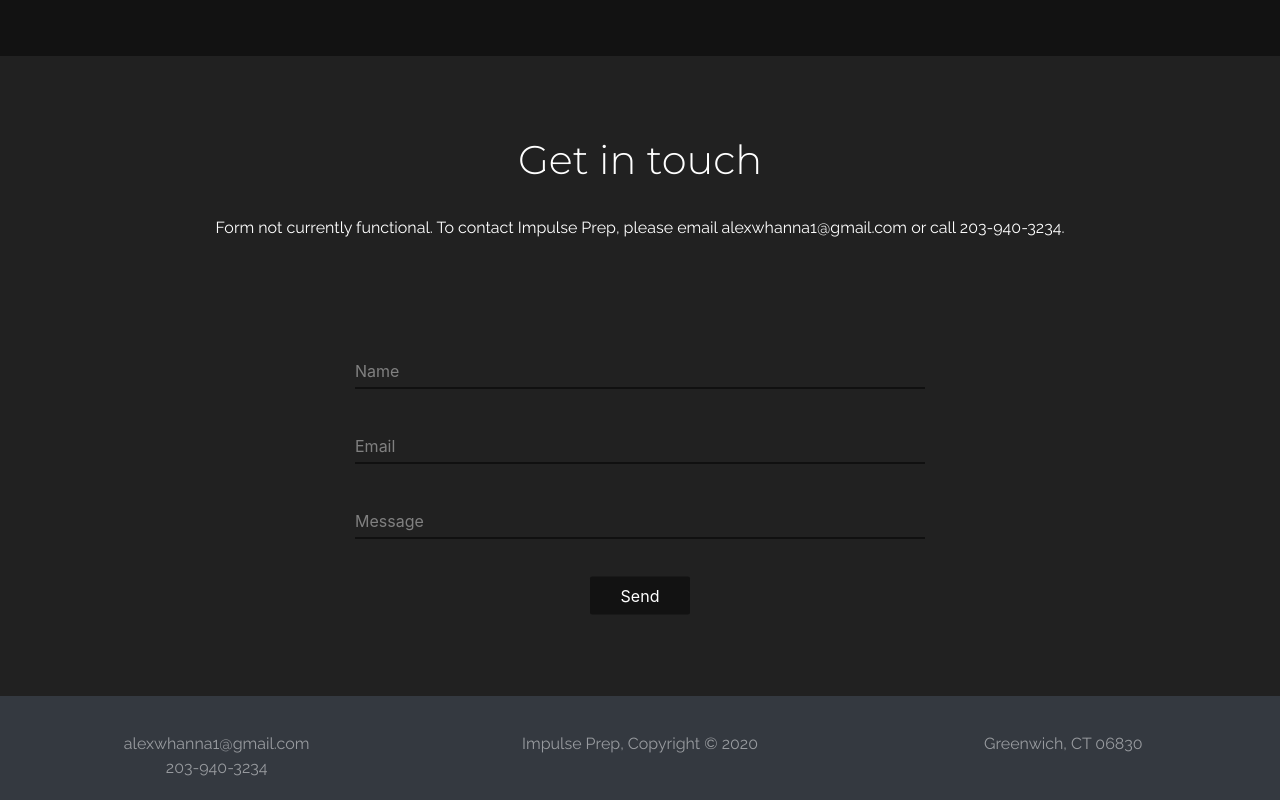
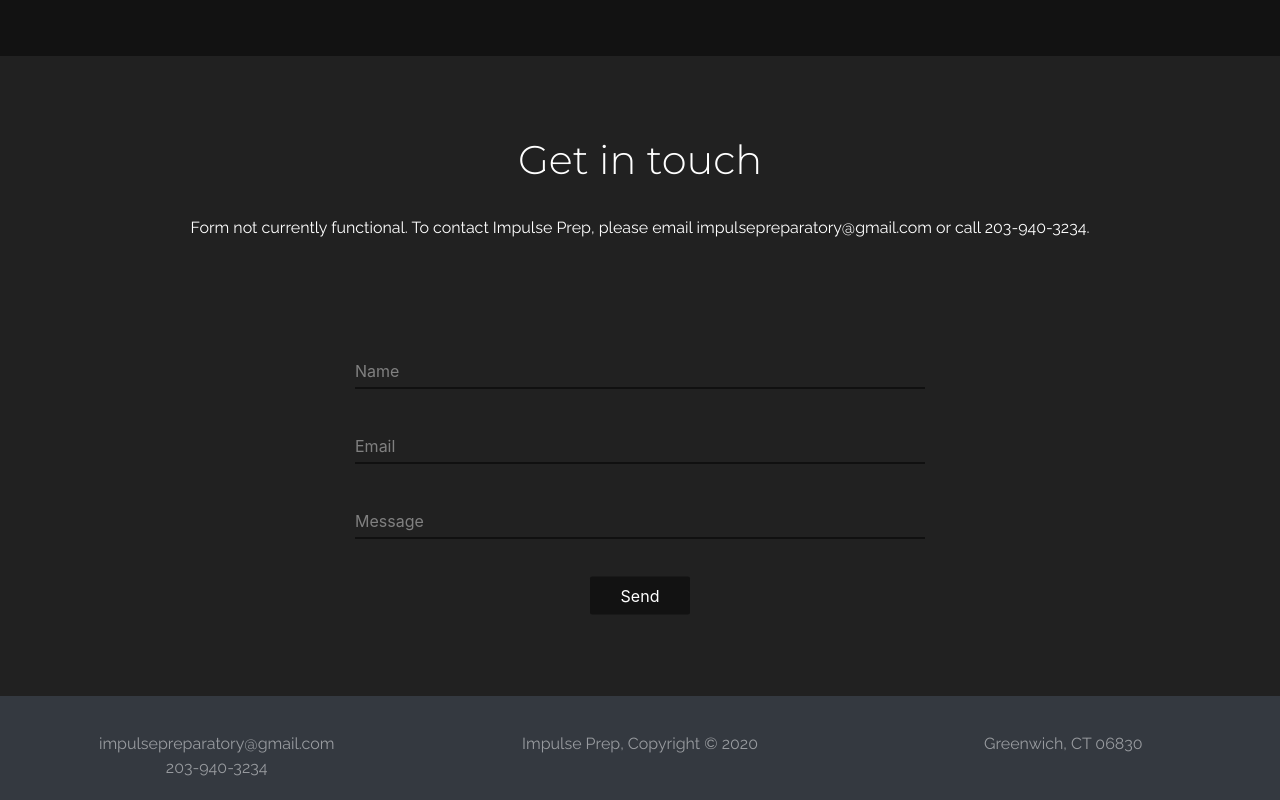
Before and after one commit to awh26/impulsePrep, a plain HTML site: page index.html in a window 1280 px wide. Shown: the part 5025-5825 px from the top of the page. Drawn offline with nearby package versions, Linux system fonts and the light colour scheme.

Commit message:
Update index.html

```diff
--- a/index.html
+++ b/index.html
@@ -885,7 +885,7 @@
 			<div class="container" style="height:80vh;">
                 <div class="row" style="text-align:center; padding-bottom:5vh; padding-top:10vh;">
                     <h1 class="col-md-12" style="text-align: center;" id="getInTouch">Get in touch</h1>
-					<p class="col-md-12" style="text-align: center;"><br>Form not currently functional.  To contact Impulse Prep, please email alexwhanna1@gmail.com or call 203-940-3234.</p>
+					<p class="col-md-12" style="text-align: center;"><br>Form not currently functional.  To contact Impulse Prep, please email impulsepreparatory@gmail.com or call 203-940-3234.</p>
 				</div>
 
 				<form action="emailSubmit.php" method="post" style="top:30%; transform:translate(0%,10%);">
@@ -915,7 +915,7 @@
 					</div>
 
 					<div style="padding-top:30px; text-align:center;">
-						<button type="submit" id="emailbutton" onclick="alert('Form not currently functional.  To contact Impulse Prep, please email alexwhanna1@gmail.com or call 203-940-3234')"><span>Send</span></button>
+						<button type="submit" id="emailbutton" onclick="alert('Form not currently functional.  To contact Impulse Prep, please email impulsepreparatory@gmail.com or call 203-940-3234')"><span>Send</span></button>
 					</div>
 				</form>
 			</div>
@@ -924,7 +924,8 @@
         <footer>
 			<div class="row">
 				<div class="col-md-4" style="top:50%; transform:translate(0%,25%);">
-					<p>alexwhanna1@gmail.com
+					<p>
+                        impulsepreparatory@gmail.com
                         <br>
                         203-940-3234
                     </p>
@@ -933,8 +934,7 @@
 					<p>Impulse Prep, Copyright &copy; 2020</p>
 				</div>
 				<div class="col-md-4" style="top:50%; transform:translate(0%,25%);">
-					<p>Greenwich, CT 06830
-					</p>
+					<p>Greenwich, CT 06830</p>
 				</div>
 			</div>
 		</footer>
```
